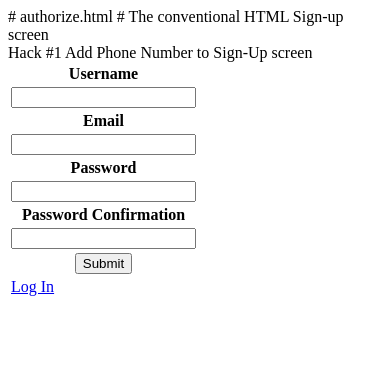
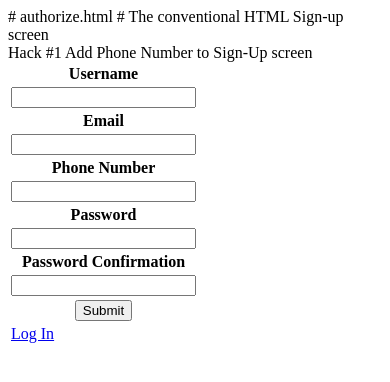
Before and after one commit to nighthawkcoders/lax, a Flask app: template templates/KCHacksAuthorization.html in a window 390 px wide. Shown: the top 382 px of the page. Run offline with Flask 2, Linux system fonts and the light colour scheme; the template is opened without the code that fills it, so the values that code supplies are empty.

Commit message:
KC phone number

```diff
--- a/templates/KCHacksAuthorization.html
+++ b/templates/KCHacksAuthorization.html
@@ -18,6 +18,8 @@
                 <tr><th><label for="email">Email</label></th></tr>
                 <tr><td><input type="email" id="email" name="email" size="20" required></td></tr>
                 Hack #1 Add Phone Number to Sign-Up screen
+                <tr><th><label for="phone">Phone Number</label></th></tr>
+                <tr><td><input type="number" id='phone' name="phone" size="20" required></td></tr>
                 <tr><th><label for="password1">Password</label></th></tr>
                 <tr><td><input type="password" id='password1' name="password1" size="20" required></td></tr>
                 <tr><th><label for="password2">Password Confirmation</label></th></tr>
```
